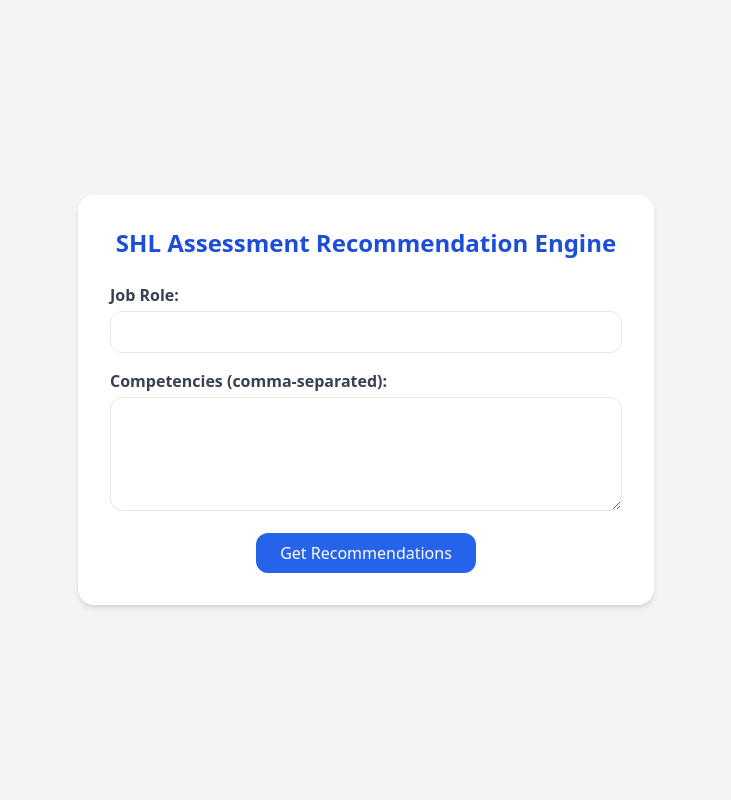
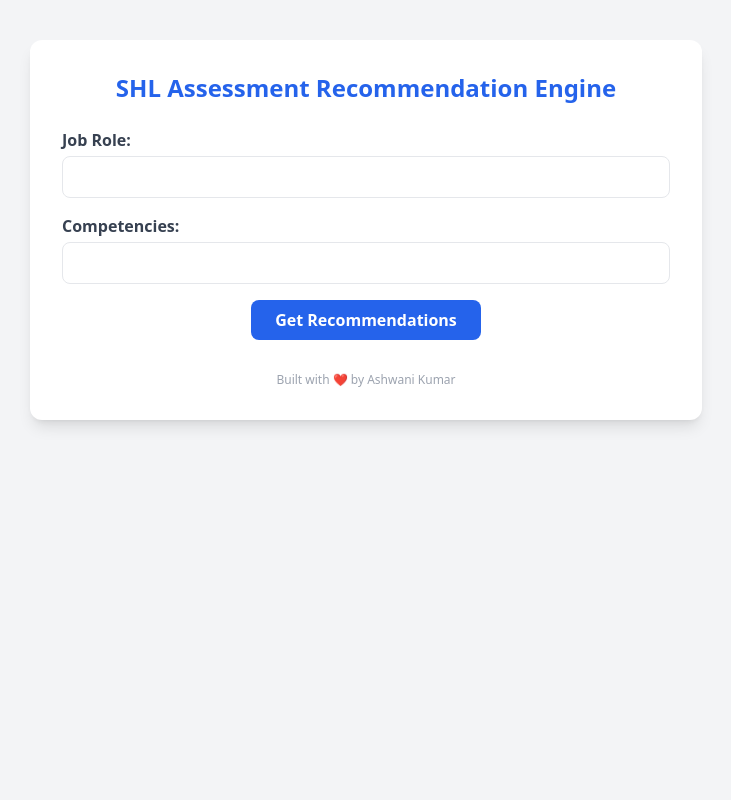
Before and after one commit to iamashwani01/shl-assessment-recommender, a FastAPI app: page / in a window 1280 px wide. Shown: the whole page, without its empty margins (274-1005 px from the left). Run offline with FastAPI, Linux system fonts and the light colour scheme; some libraries are stand-ins or nearby versions.

Commit message:
Local changes before pulling from original

```diff
--- a/main.py
+++ b/main.py
@@ -1,18 +1,13 @@
-from fastapi import FastAPI, Request, Form
+from fastapi import FastAPI, Form, Request
 from fastapi.responses import HTMLResponse
 from fastapi.templating import Jinja2Templates
-from fastapi.staticfiles import StaticFiles
 from services.recommender import get_recommendation
 
 app = FastAPI()
-
-
 templates = Jinja2Templates(directory="templates")
 
-
-
 @app.get("/", response_class=HTMLResponse)
-async def home(request: Request):
+async def homepage(request: Request):
     return templates.TemplateResponse("index.html", {"request": request})
 
 @app.post("/recommend", response_class=HTMLResponse)
@@ -21,10 +16,21 @@ async def recommend(
     job_role: str = Form(...),
     competencies: str = Form(...)
 ):
-    recommendations = await get_recommendation(job_role, competencies)
-    return templates.TemplateResponse("index.html", {
-        "request": request,
-        "recommendations": recommendations,
-        "job_role": job_role,
-        "competencies": competencies
-    })
+    try:
+        query = f"{job_role} with competencies in {competencies}"
+        recommendations = await get_recommendation(query)
+        return templates.TemplateResponse("index.html", {
+            "request": request,
+            "recommendations": recommendations,
+            "status_code": 200
+        })
+    except Exception as e:
+        return templates.TemplateResponse("index.html", {
+            "request": request,
+            "recommendations": [{"error": str(e)}],
+            "status_code": 500
+        })
+
+@app.get("/health")
+async def health():
+    return {"status": "healthy"}
--- a/services/recommender.py
+++ b/services/recommender.py
@@ -1,6 +1,7 @@
 import httpx
 import asyncio
 import os
+import json
 from dotenv import load_dotenv
 
 load_dotenv()
@@ -12,13 +13,21 @@ headers = {
     "Authorization": f"Bearer {API_KEY}"
 }
 
-async def get_recommendation(job_role: str, competencies: str) -> str:
+async def get_recommendation(query: str) -> list:
     prompt = (
-        f"You are an expert in HR assessment design. "
-        f"Suggest the best SHL assessments for the following:\n\n"
-        f"Job Role: {job_role}\n"
-        f"Competencies: {competencies}\n\n"
-        f"List only the most suitable assessments with a short explanation for each."
+        f"You are an expert in SHL assessments. Based on the following job description or query:\n\n"
+        f"{query}\n\n"
+        f"Return a JSON list of 1-3 recommended SHL assessments in this format:\n"
+        f"[\n"
+        f"  {{\n"
+        f"    \"url\": \"https://...\",\n"
+        f"    \"adaptive_support\": \"Yes/No\",\n"
+        f"    \"description\": \"short explanation\",\n"
+        f"    \"duration\": 60,\n"
+        f"    \"remote_support\": \"Yes/No\",\n"
+        f"    \"test_type\": [\"Cognitive\", \"Behavioral\"]\n"
+        f"  }}\n"
+        f"]"
     )
 
     payload = {
@@ -37,9 +46,25 @@ async def get_recommendation(job_role: str, competencies: str) -> str:
         result = response.json()
 
         if isinstance(result, list) and "generated_text" in result[0]:
-            return result[0]["generated_text"].strip()
+            text = result[0]["generated_text"].strip()
+            return json.loads(text)
+
         else:
-            return f"❌ Error from Hugging Face API: {result}"
+            return [{
+                "url": "",
+                "adaptive_support": "No",
+                "description": f"❌ Error from Hugging Face API: {result}",
+                "duration": 0,
+                "remote_support": "No",
+                "test_type": []
+            }]
 
     except Exception as e:
-        return f"🔥 Exception occurred: {str(e)}"
+        return [{
+            "url": "",
+            "adaptive_support": "No",
+            "description": f"🔥 Exception occurred: {str(e)}",
+            "duration": 0,
+            "remote_support": "No",
+            "test_type": []
+        }]
--- a/templates/index.html
+++ b/templates/index.html
@@ -5,41 +5,47 @@
   <title>SHL Assessment Recommendation</title>
   <script src="https://cdn.tailwindcss.com"></script>
 </head>
-<body class="bg-gray-100 min-h-screen flex items-center justify-center px-4">
-  <div class="bg-white shadow-md rounded-2xl p-8 max-w-xl w-full">
-    <h1 class="text-2xl font-bold text-center text-blue-700 mb-6">SHL Assessment Recommendation Engine</h1>
+<body class="bg-gray-100 min-h-screen py-10 px-4">
+  <div class="max-w-2xl mx-auto bg-white p-8 rounded-xl shadow-lg">
+    <h1 class="text-2xl font-bold text-center text-blue-600 mb-6">
+      SHL Assessment Recommendation Engine
+    </h1>
 
-    <form action="/recommend" method="post" class="space-y-4">
+    <form method="post" action="/recommend" class="space-y-4">
       <div>
-        <label for="job_role" class="block font-semibold text-gray-700 mb-1">Job Role:</label>
+        <label class="block text-gray-700 font-semibold mb-1" for="job_role">Job Role:</label>
         <input type="text" id="job_role" name="job_role" required
-               class="w-full px-4 py-2 border rounded-xl focus:outline-none focus:ring-2 focus:ring-blue-400">
+               class="w-full px-4 py-2 border rounded-lg focus:ring-2 focus:ring-blue-400">
       </div>
-
       <div>
-        <label for="competencies" class="block font-semibold text-gray-700 mb-1">Competencies (comma-separated):</label>
-        <textarea id="competencies" name="competencies" rows="4" required
-                  class="w-full px-4 py-2 border rounded-xl focus:outline-none focus:ring-2 focus:ring-blue-400"></textarea>
+        <label class="block text-gray-700 font-semibold mb-1" for="competencies">Competencies:</label>
+        <input type="text" id="competencies" name="competencies" required
+               class="w-full px-4 py-2 border rounded-lg focus:ring-2 focus:ring-blue-400">
       </div>
-
       <div class="text-center">
         <button type="submit"
-                class="bg-blue-600 hover:bg-blue-700 text-white px-6 py-2 rounded-xl transition duration-200">
+                class="bg-blue-600 hover:bg-blue-700 text-white font-semibold px-6 py-2 rounded-lg transition">
           Get Recommendations
         </button>
       </div>
     </form>
 
     {% if recommendations %}
-    <div class="mt-6 bg-gray-50 border p-4 rounded-xl">
-      <h2 class="text-lg font-semibold text-gray-800 mb-2">AI-Recommended Assessment:</h2>
-      <pre class="whitespace-pre-wrap text-sm text-gray-700">{{ recommendations }}</pre>
+    <div class="mt-6 p-4 border border-gray-200 rounded-lg bg-gray-50">
+      <h2 class="text-lg font-semibold text-gray-800 mb-2">Recommended Assessments:</h2>
+      <pre class="whitespace-pre-wrap text-sm text-gray-700 bg-white p-4 rounded">
+{{ recommendations | tojson(indent=2) }}
+      </pre>
     </div>
     {% endif %}
+
+    {% if status_code %}
+    <div class="mt-4 text-center text-sm text-gray-600">
+      HTTP Status: <strong class="text-blue-700">{{ status_code }}</strong>
+    </div>
+    {% endif %}
+
+    <p class="text-xs text-center text-gray-400 mt-8">Built with ❤️ by Ashwani Kumar</p>
   </div>
-
-
 </body>
-
-
 </html>
```
